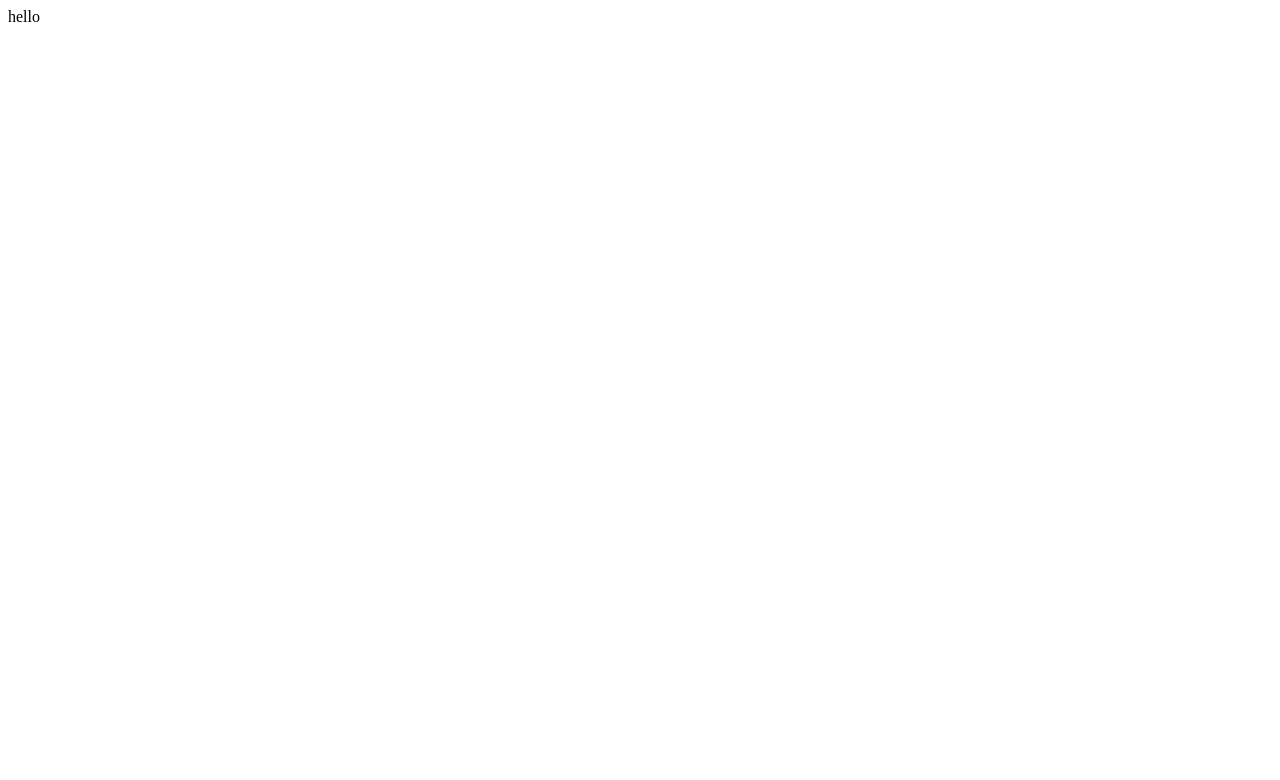
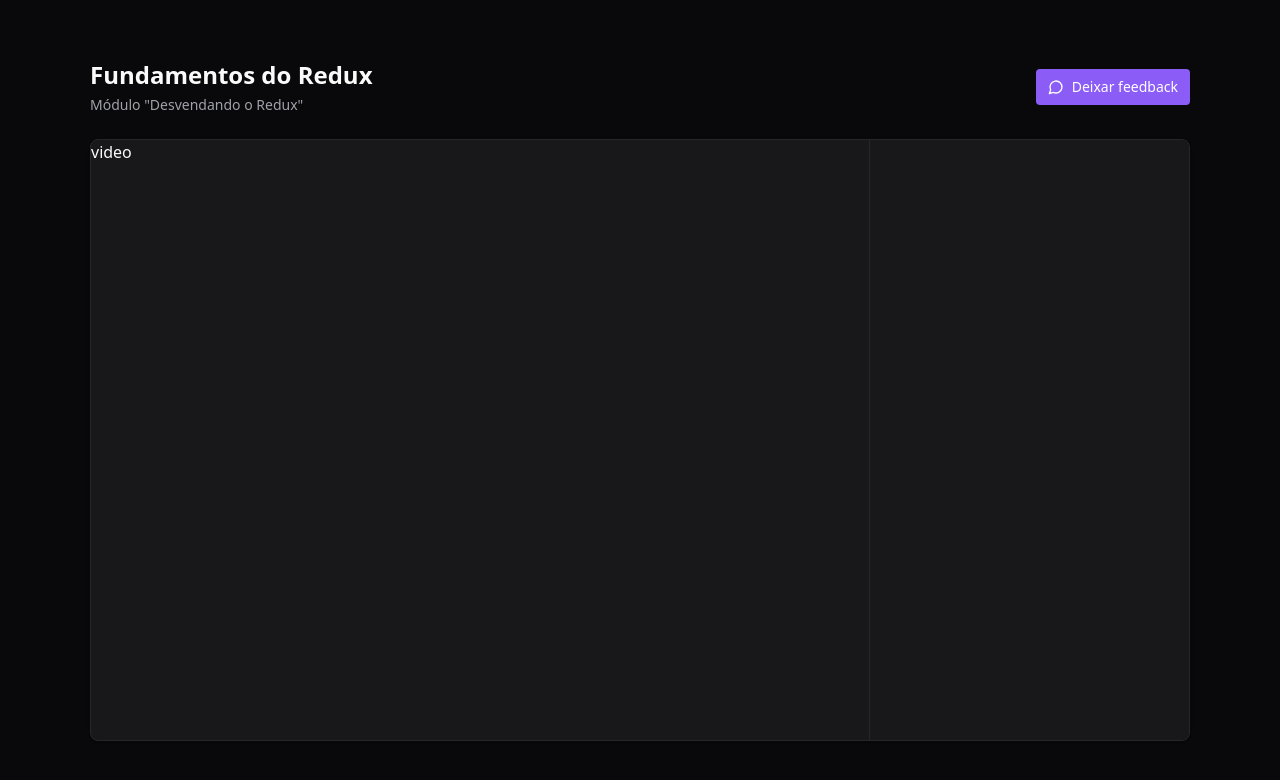
Before and after one commit to Fekleite/react-redux-zustand, a React (Vite) app: page / in a window 1280 px wide. Shown: the top 780 px of the page. Built offline with nearby package versions, Linux system fonts and the light colour scheme.

Commit message:
feat: create player page

```diff
--- a/src/App.tsx
+++ b/src/App.tsx
@@ -1,10 +1,13 @@
 import { Provider as ReduxProvider } from "react-redux";
 import { store } from "./store";
+import { Player } from "./pages/Player";
+
+import './styles/global.css'
 
 export function App() {
   return (
     <ReduxProvider store={store}>
-      <div>hello</div>
+      <Player />
     </ReduxProvider>
   )
 }
--- /dev/null
+++ b/src/pages/Player.tsx
@@ -0,0 +1,31 @@
+import { MessageCircle } from "lucide-react";
+
+export function Player() {
+  return (
+    <div className="h-screen bg-zinc-950 text-zinc-50 flex justify-center items-center">
+      <div className="flex w-[1100px] flex-col gap-6">
+        <div className="flex items-center justify-between">
+
+          <div className="flex flex-col gap-1">
+            <h1 className="text-2xl font-bold">Fundamentos do Redux</h1>
+            <span className="text-sm text-zinc-400">Módulo "Desvendando o Redux"</span>
+          </div>
+
+          <button className="flex items-center gap-2 rounded bg-violet-500 px-3 py-2 text-sm font-medium text-white hover:bg-violet-600">
+            <MessageCircle className="w-4 h-4" />
+            Deixar feedback
+          </button>
+        </div>
+
+        <main className="relative flex overflow-hidden rounded-lg border border-zinc-800 bg-zinc-900 shadow">
+          <div className="flex-1">
+            video
+          </div>
+          <aside className="w-80 border-l border-zinc-800 bg-zinc-900 h-[600px]">
+
+          </aside>
+        </main>
+      </div>
+    </div>
+  );
+}
```
